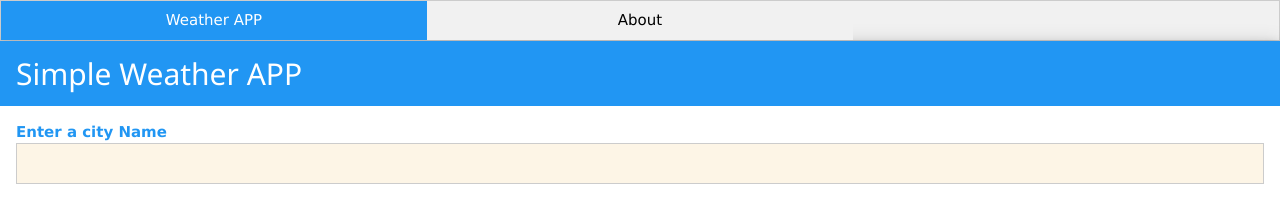
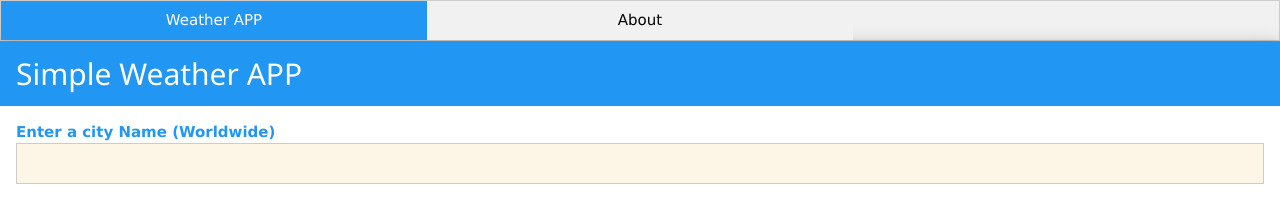
Before and after one commit to 230109snow/wang-chiachieh-p0, an Angular app in the folder project0/: page /weather in a window 1280 px wide. Shown: the top 201 px of the page. Built offline with nearby package versions, Linux system fonts and the light colour scheme.

Commit message:
Update weather.component.html

```diff
--- a/project0/src/app/weather/weather.component.html
+++ b/project0/src/app/weather/weather.component.html
@@ -5,7 +5,7 @@
     </div>
     <form class="w3-container" >
         <p>
-            <label class="w3-text-blue" for="city"><b>Enter a city Name</b></label>
+            <label class="w3-text-blue" for="city"><b>Enter a city Name (Worldwide)</b></label>
             <input class="w3-input w3-border w3-sand" name="city" id="city" type="text" [(ngModel)]="cityName">
         </p>
         <p>
```
